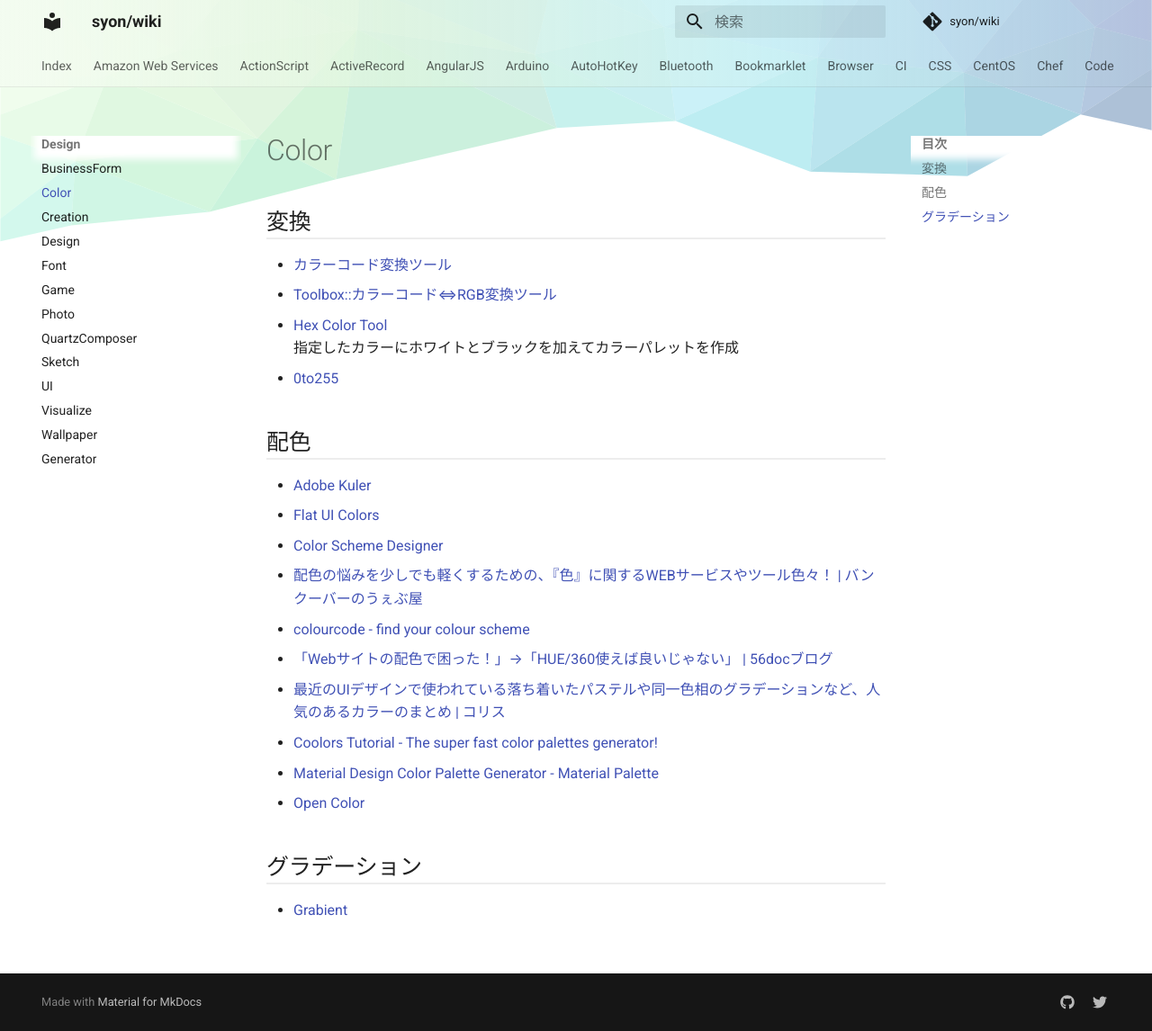
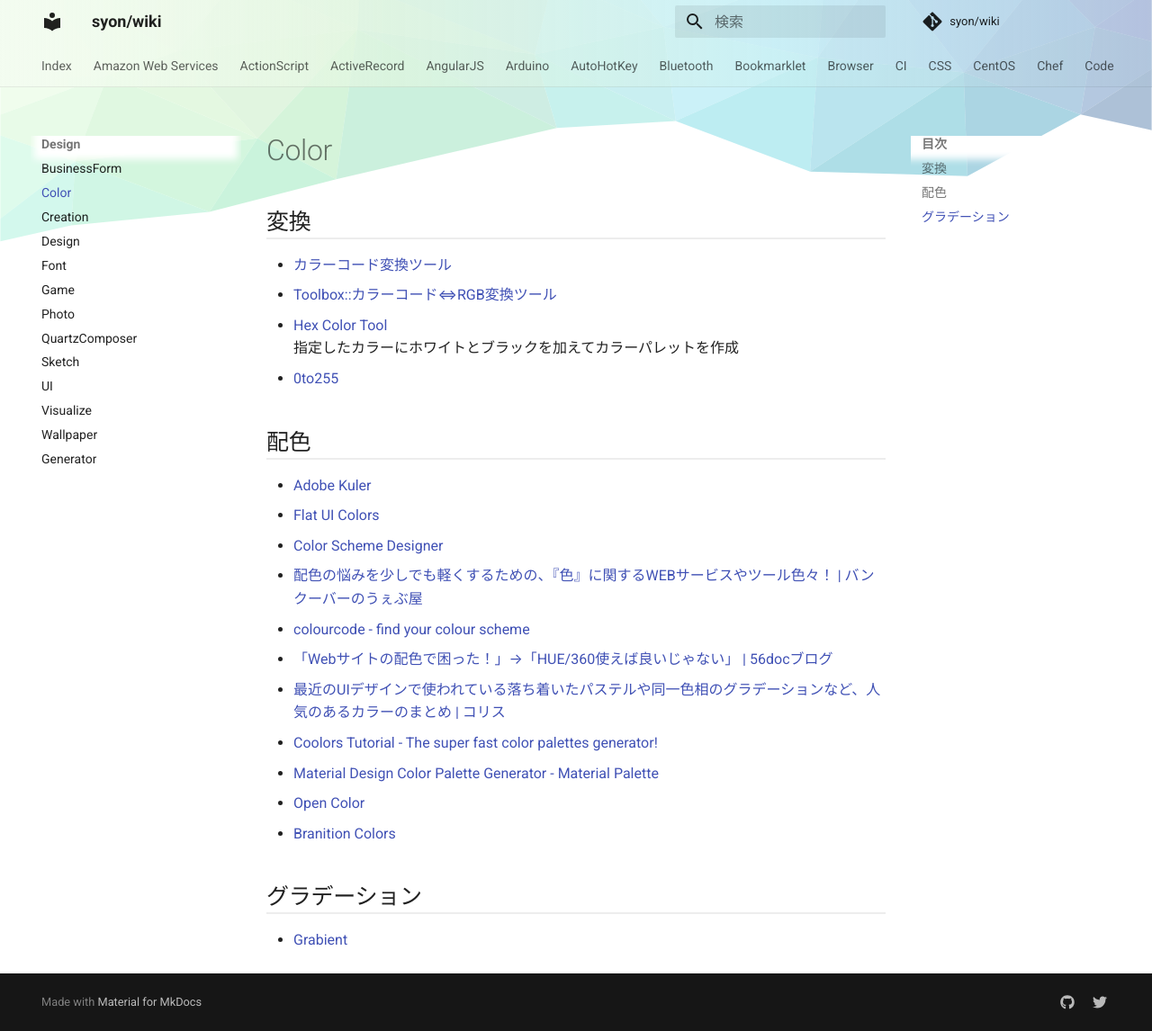
Before and after one commit to syon/wiki, an MkDocs documentation site: the page built from docs/Design/Color.md, in a window 1280 px wide and 1146 px high. Shown: the whole window at 90% size. Built offline with MkDocs 1.6.1 and Material for MkDocs 9.7.7, drawn with Linux system fonts in a browser that asks for light colours; comment, search, counter and statistics services are not loaded.

Commit message:
Update Color.md

```diff
--- a/docs/Design/Color.md
+++ b/docs/Design/Color.md
@@ -16,6 +16,7 @@
 - [Coolors Tutorial - The super fast color palettes generator!](http://coolors.co/intro/)
 - [Material Design Color Palette Generator - Material Palette](http://www.materialpalette.com/)
 - [Open Color](https://yeun.github.io/open-color/)
+- [Branition Colors](https://branition.com/colors)
 
 ## グラデーション
 - [Grabient](https://www.grabient.com/)
```
